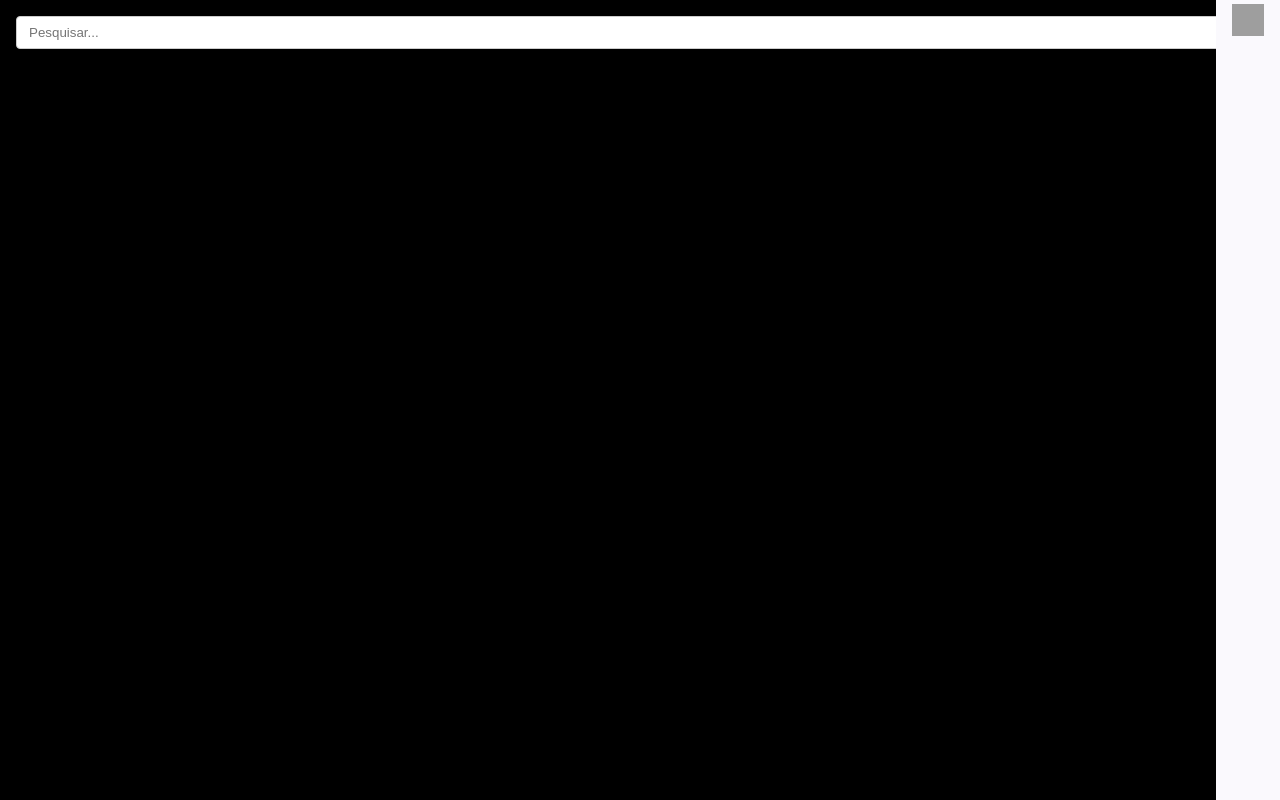
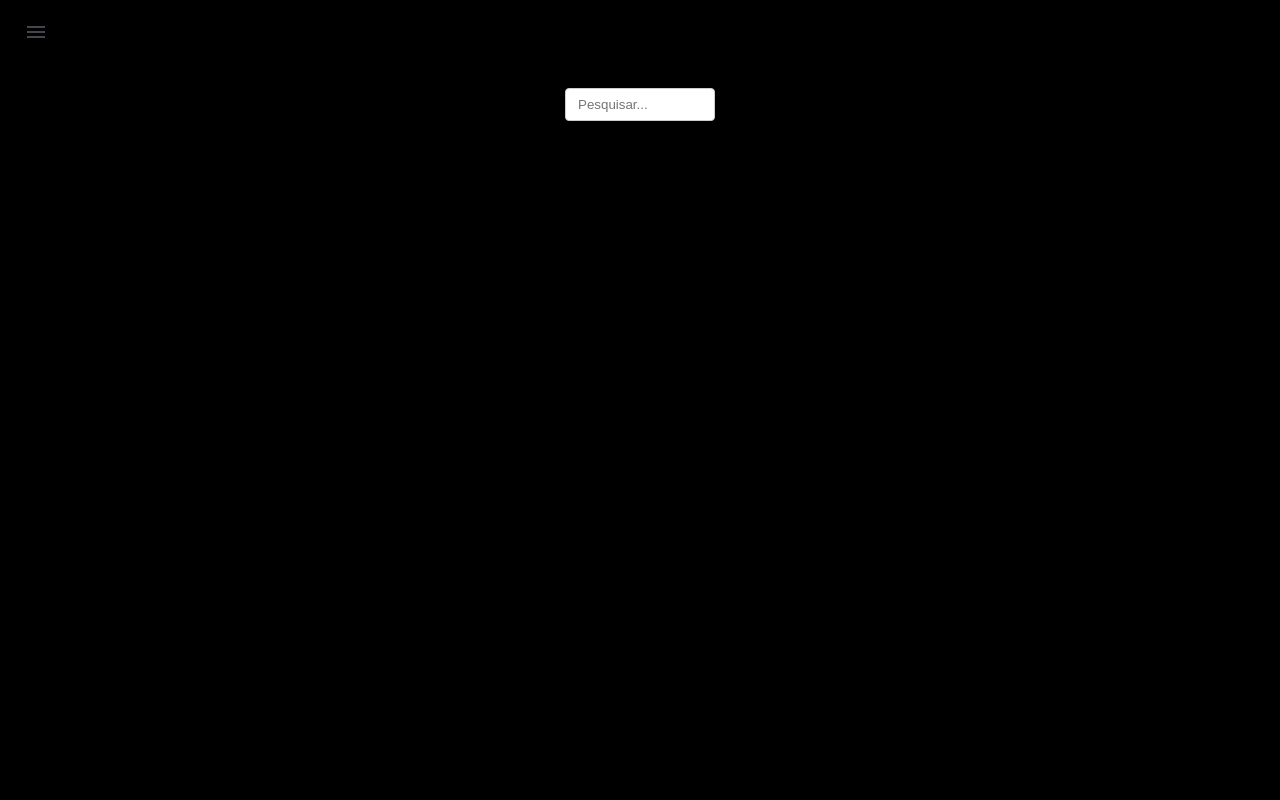
Before and after one commit to Lucasborges198/MyOwnNotes, an Angular app: page / in a window 1280 px wide. Built offline with nearby package versions, Linux system fonts and the light colour scheme; grey boxes are pictures that could not be loaded.

Commit message:
feat: change background color and finish sidebar layout

```diff
--- a/src/app/app.routes.ts
+++ b/src/app/app.routes.ts
@@ -1,5 +1,5 @@
+import { Routes } from '@angular/router';
 import { HomePage } from './home-page/home-page';
-import { Routes } from '@angular/router';
 
 export const routes: Routes = [
   { path: '', component: HomePage }
--- a/src/app/app.scss
+++ b/src/app/app.scss
@@ -0,0 +1,4 @@
+::ng-deep .sidebar-items a.mat-mdc-list-item:hover {
+  background-color: rgb(104, 104, 104) !important;
+  color: white !important;
+}
--- a/src/app/home-page/home-page.html
+++ b/src/app/home-page/home-page.html
@@ -1,37 +1,26 @@
-<div class="home-page-container">
-  <div class="main-content">
-    <header class="header-content">
-      <input type="text" placeholder="Pesquisar..." class="search-bar" />
-    </header>
+<mat-toolbar class="mat-elevation-z3">
+  <button mat-icon-button (click)="sidenav.toggle()">
+    <mat-icon>menu</mat-icon>
+  </button>
+</mat-toolbar>
+<mat-sidenav-container>
+  <mat-sidenav #sidenav [style.width]="'320px'">
+    <mat-nav-list class="sidebar-items">
+      <a mat-list-item *ngFor="let item of menuItem()">
+        <mat-icon matListItemIcon>{{ item.icon }}</mat-icon>
+        <span matListItemTitle>{{ item.label }}</span>
+      </a>
+    </mat-nav-list>
+    <div class="sidenav-header">
+      <img width="50" height="50" src="/assets/images/daviBrito.webp" />
+    </div>
+  </mat-sidenav>
+  <mat-sidenav-content class="content">
+    <div class="input-container">
+      <input type="search" placeholder="Pesquisar..." class="input-bar" />
+    </div>
     <div style="flex: 1; padding: 24px">
-      <!-- main content -->
     </div>
-  </div>
-  <mat-sidenav-container>
-    <mat-sidenav #sidenav mode="over" [(opened)]="opened">
-      <ul class="sidenav-list">
-        <li>
-          <button>
-            <img src="assets/images/mais.svg" class="sidenavImage" />
-          </button>
-        </li>
-        <li>
-          <button>
-            <img src="assets/images/sino.svg" class="sidenavImage" />
-          </button>
-        </li>
-        <li>
-          <button>
-            <img src="assets/images/casa.svg" class="sidenavImage" />
-          </button>
-        </li>
-      </ul>
-    </mat-sidenav>
-    <mat-sidenav-content>
-      <button mat-button (click)="sidenav.toggle()">
-        <img src="assets/images/menu-hamburguer.svg" class="sidenavImage" />
-      </button>
-      <div *ngFor="let e of events">{{e}}</div>
-    </mat-sidenav-content>
-  </mat-sidenav-container>
-</div>
+    <router-outlet></router-outlet>
+  </mat-sidenav-content>
+</mat-sidenav-container>
--- a/src/app/home-page/home-page.scss
+++ b/src/app/home-page/home-page.scss
@@ -1,67 +1,78 @@
-.home-page-container{
-  display: flex;
-  height: 100vh;
-  background-color: black;
+.content {
+  background-color: rgb(0, 0, 0);
+  padding: 24px;
 }
 
-.main-content{
-  flex: 1;
+mat-toolbar {
+  background-color: rgb(0, 0, 0);
+  position: relative;
+  z-index: 5;
+}
+
+mat-sidenav {
+  background-color: rgb(0, 0, 0);
   display: flex;
   flex-direction: column;
+  height: 100%;
 }
 
-.header-content{
-  padding: 16px;
-  // background: #f5f5f5;
-  box-shadow: 0 2px 4px rgba(0,0,0,0.05);
+mat-sidenav-container {
+  height: calc(100vh - 64px);
 }
 
-.search-bar{
+.sidenav-header {
+  margin-top: auto;
+  display: flex;
+  flex-direction: column;
+  align-items: center;
+}
+
+.sidenav-header img {
+  border-radius: 100%;
+  margin-bottom: 10px;
+}
+
+.input-bar{
   width: 100%;
   padding: 8px 12px;
   border-radius: 4px;
   border: 1px solid #ccc
 }
 
-.sidebar{
-  width: 240px;
-  background: #fafafa;
-  border-left: 1px solid #e0e0e0;
+.sidebar-items {
   display: flex;
   flex-direction: column;
+  align-items: center;
+  gap: 24px;
+  min-height: 0;
+  width: 100%;
 }
 
-.sidenavImage {
-  background: transparent;
-  width: 32px;
-  height: 32px;
+.sidebar-items a {
+  width: 100%;
   display: flex;
+  justify-content: center;
   align-items: center;
-  justify-content: center;
-  cursor: pointer;
-
-  img, svg {
-    width: 24px;
-    height: 24px;
-    display: block;
-  }
+  --mat-list-item-hover-state-layer-color: dodgerblue;
+  --mat-list-item-hover-label-text-color: white;
 }
 
-.transparent-button {
-  background: transparent !important;
-  box-shadow: none !important;
+.input-container {
+  display: flex;
+  justify-content: center;
+  overflow: hidden;
 }
 
-.sidenav-list {
-  list-style: none;
-  padding: 0;
-  margin: 0;
-  display: flex;
-  flex-direction: column;
-  gap: 16px; // Espaço entre os itens
+.input-bar {
+  width: 150px;
+  max-width: 100%;
+  padding: 8px 12px;
+  border: 1px solid #ccc;
+  border-radius: 4px;
+  transition: width 0.3s ease-in-out;
 }
 
-.sidenav-list li {
-  display: flex;
-  align-items: center;
+.input-container:hover .input-bar,
+.input-bar:focus {
+  width: 350px;
 }
--- a/src/app/home-page/home-page.ts
+++ b/src/app/home-page/home-page.ts
@@ -1,27 +1,59 @@
-import { Component } from '@angular/core';
+import { Component, signal } from '@angular/core';
+import { CommonModule } from '@angular/common';
+import { RouterModule } from '@angular/router';
+import { MatToolbarModule } from '@angular/material/toolbar';
+import { MatButtonModule } from '@angular/material/button';
+import { MatIconModule } from '@angular/material/icon';
 import { MatSidenavModule } from '@angular/material/sidenav';
-import {MatButtonModule} from '@angular/material/button';
-import {MatSelectModule} from '@angular/material/select';
-import {MatFormFieldModule} from '@angular/material/form-field';
-import { CommonModule } from '@angular/common';
+import { MatListModule } from '@angular/material/list';
+
+export type MenuItem = {
+  icon: string;
+  label: string;
+  route: string;
+};
 
 @Component({
   selector: 'app-home-page',
   templateUrl: './home-page.html',
-  imports: [MatSidenavModule, MatFormFieldModule, MatSelectModule, MatButtonModule, CommonModule],
+  imports: [
+    CommonModule,
+    RouterModule,
+    MatToolbarModule,
+    MatButtonModule,
+    MatIconModule,
+    MatSidenavModule,
+    MatListModule,
+  ],
   styleUrls: ['./home-page.scss']
 })
 export class HomePage {
-  opened = false;
-  events: string[] = [];
-
-  public constructor() {
-  }
-
-  public ngOnInit(): void {
-  }
-
-  public openMenu(): void {
-    this.opened = true;
-  }
+   menuItem = signal<MenuItem[]>([
+      {
+        icon: 'create',
+        label: 'Create',
+        route: '/create',
+      },
+      {
+        icon: 'notifications',
+        label: 'Notifications',
+        route: '/notifications',
+        // icon para quando tiver notificação: notifications_active
+      },
+      {
+        icon: 'settings',
+        label: 'Settings',
+        route: '/settings',
+      },
+      {
+        icon: 'class',
+        label: 'Collection',
+        route: '/class',
+      },
+      {
+        icon: 'home',
+        label: 'Home',
+        route: '/home',
+      },
+    ]);
 }
```
